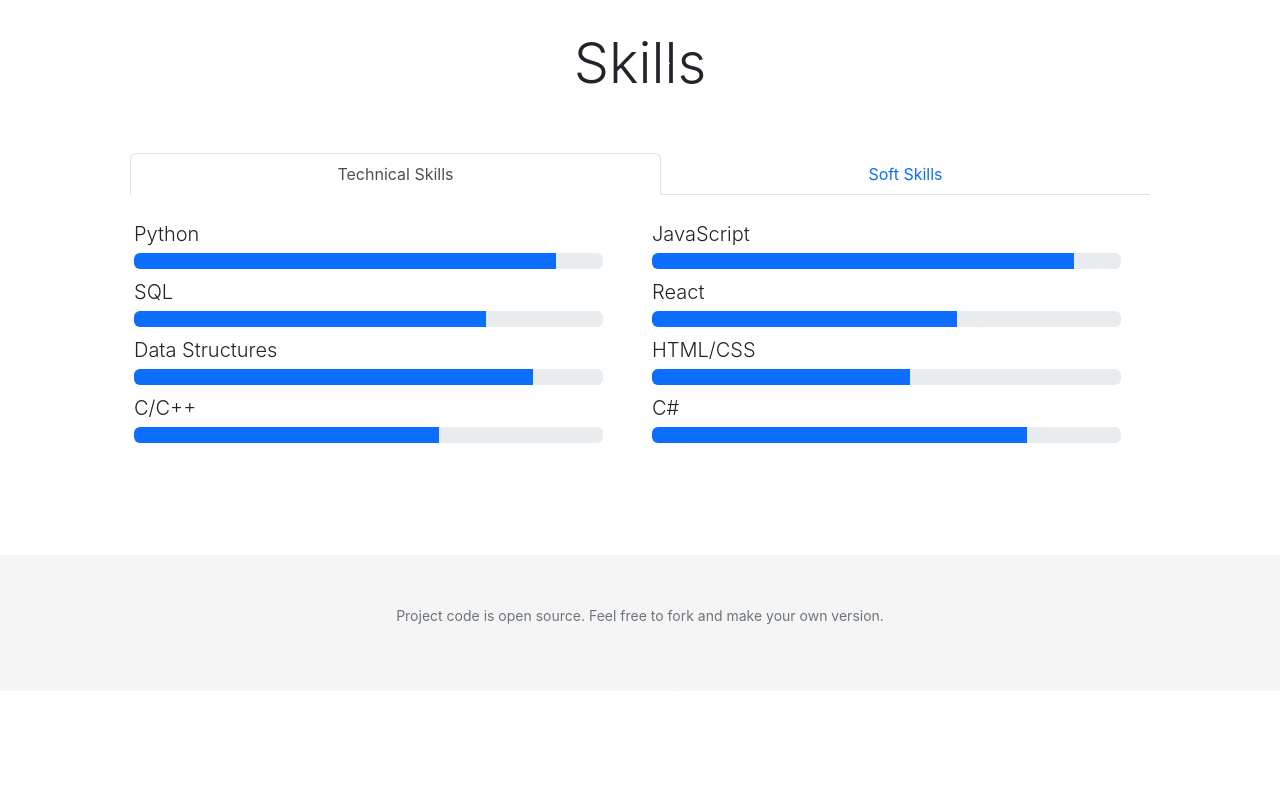
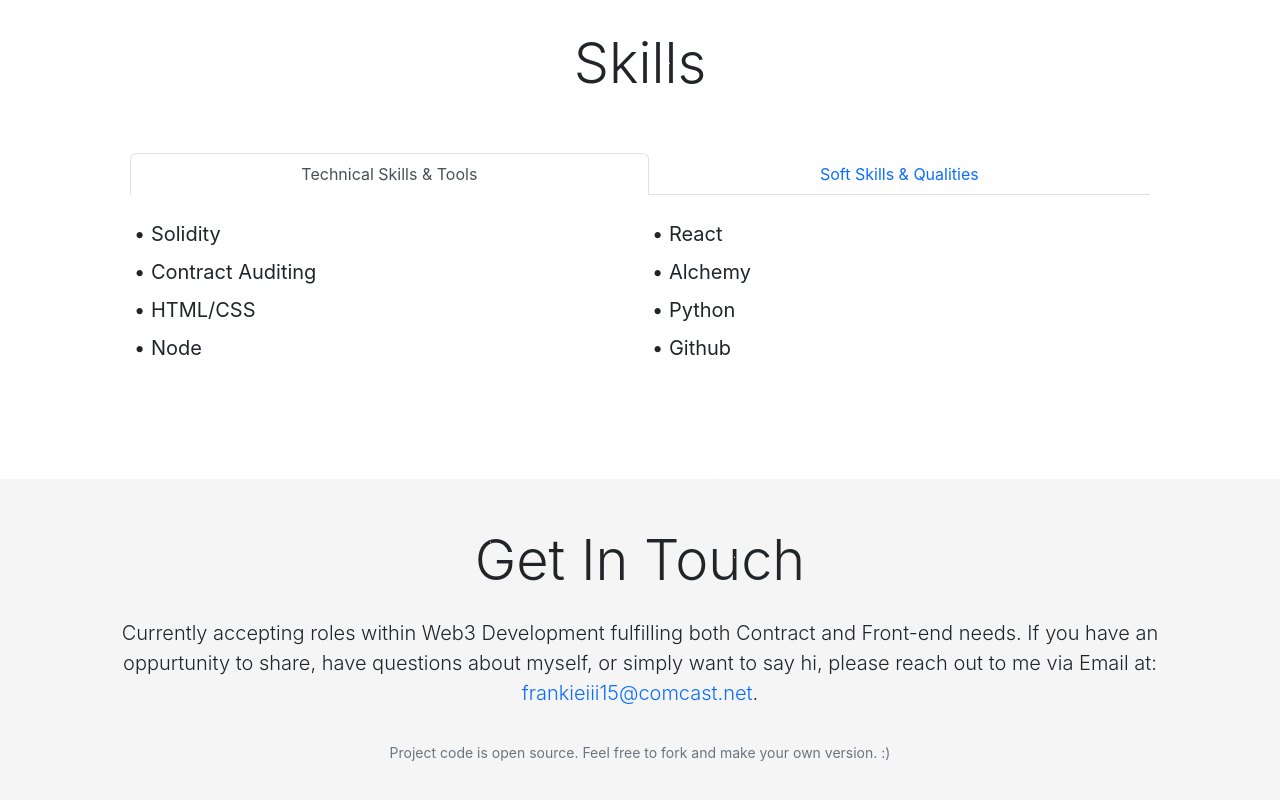
Before and after one commit to jhurtado19/PortfolioWebsite, a React (Create React App) app: page / in a window 1280 px wide. Shown: the part 2296-3096 px from the top of the page. Before the commit the page ends 2987 px from the top, so only its background shows below. Built offline with nearby package versions, Linux system fonts and the light colour scheme; no server answers.

Commit message:
Upload Complete Info

```diff
--- a/src/App.js
+++ b/src/App.js
@@ -1,4 +1,5 @@
 import React from "react";
+
 import {
   navBar,
   mainBody,
--- a/src/components/Footer.jsx
+++ b/src/components/Footer.jsx
@@ -1,5 +1,6 @@
 import React from "react";
 import Container from "react-bootstrap/Container";
+
 
 const Footer = (props) => {
   const bgStyle = { backgroundColor: "#f5f5f5" };
@@ -7,10 +8,11 @@ const Footer = (props) => {
   return (
     <footer style={bgStyle} className="mt-auto py-5 text-center ">
       <Container>
+        {props.children}
         <p>
           <small className="text-muted">
             Project code is open source. Feel free to fork and make your own
-            version.
+            version. :)
           </small>
         </p>
       </Container>
--- a/src/components/home/GetInTouch.jsx
+++ b/src/components/home/GetInTouch.jsx
@@ -5,7 +5,7 @@ const GetInTouch = ({ heading, message, email }) => {
     <>
       <h2 className="display-4 pb-3 text-center">{heading}</h2>
       <p className="lead text-center pb-3">
-        {message}, <a className="text-decoration-none" href={`mailto:${email}`}>{email}</a>.
+        {message} <a className="text-decoration-none" href={`mailto:${email}`}>{email}</a>.
       </p>
     </>
   );
--- a/src/components/home/Skills.jsx
+++ b/src/components/home/Skills.jsx
@@ -34,7 +34,7 @@ const Skills = React.forwardRef(({ heading, hardSkills, softSkills }, ref) => {
           <Tab
             tabClassName="skills-tab lead"
             eventKey="hard-skills"
-            title="Technical Skills"
+            title="Technical Skills & Tools"
           >
             <Row className="pt-3 px-1">
               <SkillsTab skills={hardSkills} isScrolled={isScrolled} />
@@ -43,7 +43,7 @@ const Skills = React.forwardRef(({ heading, hardSkills, softSkills }, ref) => {
           <Tab
             tabClassName="skills-tab lead"
             eventKey="soft-skills"
-            title="Soft Skills"
+            title="Soft Skills & Qualities"
           >
             <Row className="pt-3 px-1">
               <SkillsTab skills={softSkills} isScrolled={isScrolled} />
--- a/src/components/home/SkillsBar.jsx
+++ b/src/components/home/SkillsBar.jsx
@@ -1,14 +1,10 @@
 import React from "react";
-import ProgressBar from "react-bootstrap/ProgressBar";
 
 function SkillsBar({ skill, value, isScrolled }) {
   return (
     <div style={{ width: "95%" }}>
-      <p className="lead mb-1 mt-2">{skill}</p>
-      <ProgressBar
-        className={!isScrolled ? "progress" : " progress-bar-animation"}
-        now={value}
-      />
+      <p className="lead mb-1 mt-2"><b>• {skill}</b></p>
+
     </div>
   );
 }
--- a/src/editable-stuff/config.js
+++ b/src/editable-stuff/config.js
@@ -74,24 +74,22 @@ const skills = {
   show: true,
   heading: "Skills",
   hardSkills: [
-    { name: "Python", value: 90 },
-    { name: "SQL", value: 75 },
-    { name: "Data Structures", value: 85 },
-    { name: "C/C++", value: 65 },
-    { name: "JavaScript", value: 90 },
-    { name: "React", value: 65 },
-    { name: "HTML/CSS", value: 55 },
-    { name: "C#", value: 80 },
+    { name: "Solidity"},
+    { name: "Contract Auditing"},
+    { name: "HTML/CSS"},
+    { name: "Node"},
+    { name: "React"},
+    { name: "Alchemy"},
+    { name: "Python"},
+    { name: "Github"},
   ],
   softSkills: [
-    { name: "Goal-Oriented", value: 80 },
-    { name: "Collaboration", value: 90 },
-    { name: "Positivity", value: 75 },
-    { name: "Adaptability", value: 85 },
-    { name: "Problem Solving", value: 75 },
-    { name: "Empathy", value: 90 },
-    { name: "Organization", value: 70 },
-    { name: "Creativity", value: 90 },
+    { name: "Problem Solving"},
+    { name: "Communication"},
+    { name: "Adaptability"},
+    { name: "Creativity"},
+    { name: "Optimistic"},
+    { name: "Goal-Oriented"},
   ],
 };
 
@@ -100,7 +98,7 @@ const getInTouch = {
   show: true,
   heading: "Get In Touch",
   message:
-    "Emal me at:",
+    "Currently accepting roles within Web3 Development fulfilling both Contract and Front-end needs. If you have an oppurtunity to share, have questions about myself, or simply want to say hi, please reach out to me via Email at:",
   email: "frankieiii15@comcast.net",
 };
 
@@ -109,13 +107,13 @@ const experiences = {
   heading: "Experiences",
   data: [
     {
-      role: 'Software Engineer',// Here Add Company Name
-      companylogo: require('../assets/img/dell.png'),
-      date: 'June 2018 – Present',
+      role: 'Solidity Developer',// Here Add Company Name
+      companylogo: require("../editable-stuff/me.png"),// Add logo
+      date: 'June 2018 – Present',//Add dates
     },
     {
       role: 'Front-End Developer',
-      companylogo: require('../assets/img/boeing.png'),
+      companylogo: require("../editable-stuff/me.png"),
       date: 'May 2017 – May 2018',
     },
   ]
```
Also changed, not shown: src/assets/img/boeing.png (deleted).
